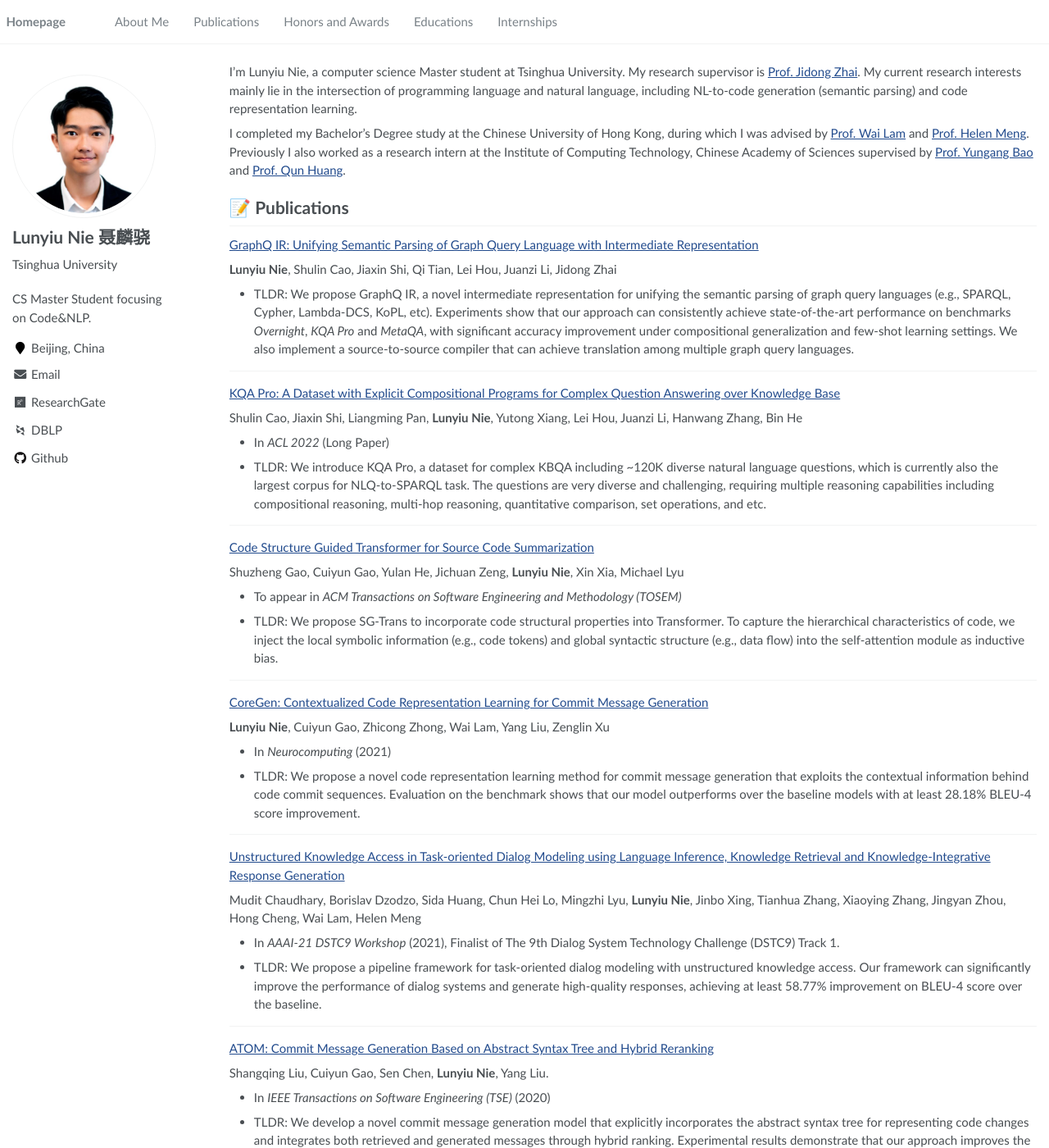
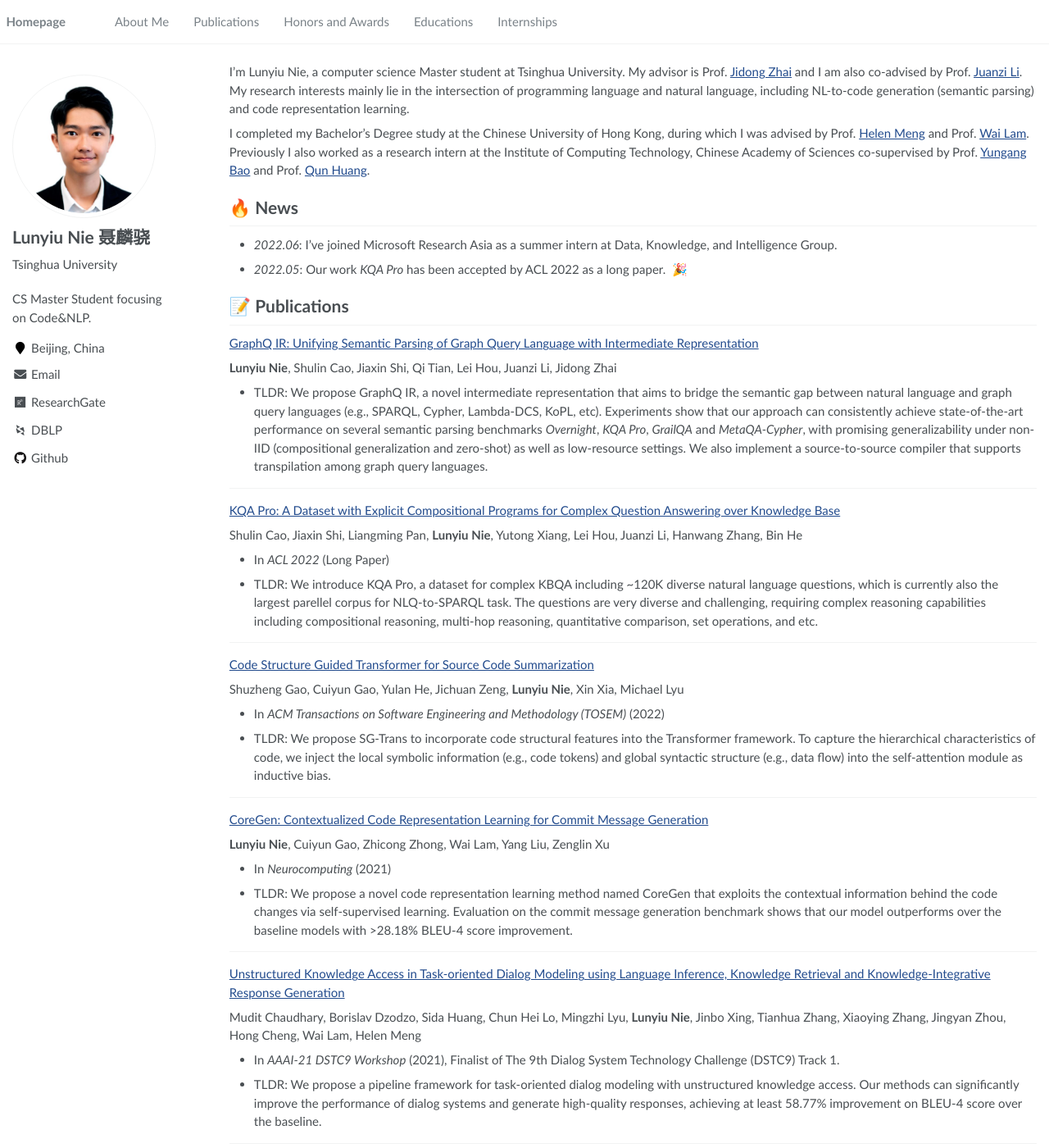
Before and after one commit to Flitternie/flitternie.github.io, a Jekyll site: the page built from _pages/about.md, in a window 1280 px wide and 1400 px high. Shown: the whole window at 82% size. Built offline with Jekyll 4.4.1, drawn with Linux system fonts in a browser that asks for light colours; some web fonts are replaced; some of the changed text lies outside the part shown.

Commit message:
Update about.md

```diff
--- a/_pages/about.md
+++ b/_pages/about.md
@@ -17,37 +17,38 @@ redirect_from:
 
 <span class='anchor' id='about-me'></span>
 
-I’m Lunyiu Nie, a computer science Master student at Tsinghua University. My research supervisor is [Prof. Jidong Zhai](https://pacman.cs.tsinghua.edu.cn/~zjd/). My current research interests mainly lie in the intersection of programming language and natural language, including NL-to-code generation (semantic parsing) and code representation learning.
+I’m Lunyiu Nie, a computer science Master student at Tsinghua University. My advisor is Prof. [Jidong Zhai](https://pacman.cs.tsinghua.edu.cn/~zjd/) and I am also co-advised by Prof. [Juanzi Li](http://keg.cs.tsinghua.edu.cn/persons/ljz/). My research interests mainly lie in the intersection of programming language and natural language, including NL-to-code generation (semantic parsing) and code representation learning.
 
-I completed my Bachelor’s Degree study at the Chinese University of Hong Kong, during which I was advised by [Prof. Wai Lam](http://www1.se.cuhk.edu.hk/~textmine/) and [Prof. Helen Meng](https://www.se.cuhk.edu.hk/people/academic-staff/prof-meng-mei-ling-helen/). Previously I also worked as a research intern at the Institute of Computing Technology, Chinese Academy of Sciences supervised by [Prof. Yungang Bao](http://acs.ict.ac.cn/baoyg/) and [Prof. Qun Huang](https://huangqundl.github.io/).
+I completed my Bachelor’s Degree study at the Chinese University of Hong Kong, during which I was advised by Prof. [Helen Meng](https://www.se.cuhk.edu.hk/people/academic-staff/prof-meng-mei-ling-helen/) and Prof. [Wai Lam](http://www1.se.cuhk.edu.hk/~textmine/). Previously I also worked as a research intern at the Institute of Computing Technology, Chinese Academy of Sciences co-supervised by Prof. [Yungang Bao](http://acs.ict.ac.cn/baoyg/) and Prof. [Qun Huang](https://huangqundl.github.io/).
 
 
-<!-- # 🔥 News
-- *2022.02*: &nbsp;🎉🎉 Lorem ipsum dolor sit amet, consectetur adipiscing elit. Vivamus ornare aliquet ipsum, ac tempus justo dapibus sit amet.
-- *2022.02*: &nbsp;🎉🎉 Lorem ipsum dolor sit amet, consectetur adipiscing elit. Vivamus ornare aliquet ipsum, ac tempus justo dapibus sit amet.  -->
+# 🔥 News
+- *2022.06*: I've joined Microsoft Research Asia as a summer intern at Data, Knowledge, and Intelligence Group.
+- *2022.05*: Our work _KQA Pro_ has been accepted by ACL 2022 as a long paper. &nbsp;🎉
+
 
 # 📝 Publications
 [GraphQ IR: Unifying Semantic Parsing of Graph Query Language with Intermediate Representation](https://arxiv.org/abs/2205.12078)
 
 **Lunyiu Nie**, Shulin Cao, Jiaxin Shi, Qi Tian, Lei Hou, Juanzi Li, Jidong Zhai
 
-- TLDR: We propose GraphQ IR, a novel intermediate representation for unifying the semantic parsing of graph query languages (e.g., SPARQL, Cypher, Lambda-DCS, KoPL, etc). Experiments show that our approach can consistently achieve state-of-the-art performance on benchmarks *Overnight*, *KQA Pro* and *MetaQA*, with significant accuracy improvement under compositional generalization and few-shot learning settings. We also implement a source-to-source compiler that can achieve translation among multiple graph query languages.
+- TLDR: We propose GraphQ IR, a novel intermediate representation that aims to bridge the semantic gap between natural language and graph query languages (e.g., SPARQL, Cypher, Lambda-DCS, KoPL, etc). Experiments show that our approach can consistently achieve state-of-the-art performance on several semantic parsing benchmarks *Overnight*, *KQA Pro*, *GrailQA* and *MetaQA-Cypher*, with promising generalizability under non-IID (compositional generalization and zero-shot) as well as low-resource settings. We also implement a source-to-source compiler that supports transpilation among graph query languages.
 
 ------
-[KQA Pro: A Dataset with Explicit Compositional Programs for Complex Question Answering over Knowledge Base](https://arxiv.org/abs/2007.03875)
+[KQA Pro: A Dataset with Explicit Compositional Programs for Complex Question Answering over Knowledge Base](https://aclanthology.org/2022.acl-long.422/)
 
 Shulin Cao, Jiaxin Shi, Liangming Pan, **Lunyiu Nie**, Yutong Xiang, Lei Hou, Juanzi Li, Hanwang Zhang, Bin He
 
 - In _ACL 2022_ (Long Paper)
-- TLDR: We introduce KQA Pro, a dataset for complex KBQA including ~120K diverse natural language questions, which is currently also the largest corpus for NLQ-to-SPARQL task. The questions are very diverse and challenging, requiring multiple reasoning capabilities including compositional reasoning, multi-hop reasoning, quantitative comparison, set operations, and etc.
+- TLDR: We introduce KQA Pro, a dataset for complex KBQA including ~120K diverse natural language questions, which is currently also the largest parellel corpus for NLQ-to-SPARQL task. The questions are very diverse and challenging, requiring complex reasoning capabilities including compositional reasoning, multi-hop reasoning, quantitative comparison, set operations, and etc.
 
 ------
-[Code Structure Guided Transformer for Source Code Summarization](https://arxiv.org/abs/2104.09340)
+[Code Structure Guided Transformer for Source Code Summarization](https://dl.acm.org/doi/10.1145/3522674)
 
 Shuzheng Gao, Cuiyun Gao, Yulan He, Jichuan Zeng, **Lunyiu Nie**, Xin Xia, Michael Lyu
 
-- To appear in _ACM Transactions on Software Engineering and Methodology (TOSEM)_
-- TLDR: We propose SG-Trans to incorporate code structural properties into Transformer. To capture the hierarchical characteristics of code, we inject the local symbolic information (e.g., code tokens) and global syntactic structure (e.g., data flow) into the self-attention module as inductive bias.
+- In _ACM Transactions on Software Engineering and Methodology (TOSEM)_ (2022)
+- TLDR: We propose SG-Trans to incorporate code structural features into the Transformer framework. To capture the hierarchical characteristics of code, we inject the local symbolic information (e.g., code tokens) and global syntactic structure (e.g., data flow) into the self-attention module as inductive bias.
 
 ------
 [CoreGen: Contextualized Code Representation Learning for Commit Message Generation](https://doi.org/10.1016/j.neucom.2021.05.039)
@@ -55,7 +56,7 @@ Shuzheng Gao, Cuiyun Gao, Yulan He, Jichuan Zeng, **Lunyiu Nie**, Xin Xia, Micha
 **Lunyiu Nie**, Cuiyun Gao, Zhicong Zhong, Wai Lam, Yang Liu, Zenglin Xu
 
 - In *Neurocomputing* (2021)
-- TLDR: We propose a novel code representation learning method for commit message generation that exploits the contextual information behind code commit sequences. Evaluation on the benchmark shows that our model outperforms over the baseline models with at least 28.18% BLEU-4 score improvement.
+- TLDR: We propose a novel code representation learning method named CoreGen that exploits the contextual information behind the code changes via self-supervised learning. Evaluation on the commit message generation benchmark shows that our model outperforms over the baseline models with >28.18% BLEU-4 score improvement.
 
 ------
 [Unstructured Knowledge Access in Task-oriented Dialog Modeling using Language Inference, Knowledge Retrieval and Knowledge-Integrative Response Generation](https://arxiv.org/abs/2101.06066)
@@ -63,7 +64,7 @@ Shuzheng Gao, Cuiyun Gao, Yulan He, Jichuan Zeng, **Lunyiu Nie**, Xin Xia, Micha
 Mudit Chaudhary, Borislav Dzodzo, Sida Huang, Chun Hei Lo, Mingzhi Lyu, **Lunyiu Nie**, Jinbo Xing, Tianhua Zhang, Xiaoying Zhang, Jingyan Zhou, Hong Cheng, Wai Lam, Helen Meng
 
 - In *AAAI-21 DSTC9 Workshop* (2021), Finalist of The 9th Dialog System Technology Challenge (DSTC9) Track 1.
-- TLDR: We propose a pipeline framework for task-oriented dialog modeling with unstructured knowledge access. Our framework can significantly improve the performance of dialog systems and generate high-quality responses, achieving at least 58.77% improvement on BLEU-4 score over the baseline.
+- TLDR: We propose a pipeline framework for task-oriented dialog modeling with unstructured knowledge access. Our methods can significantly improve the performance of dialog systems and generate high-quality responses, achieving at least 58.77% improvement on BLEU-4 score over the baseline.
 
 ------
 [ATOM: Commit Message Generation Based on Abstract Syntax Tree and Hybrid Reranking](https://doi.org/10.1109/TSE.2020.3038681)
@@ -86,5 +87,6 @@ Shangqing Liu, Cuiyun Gao, Sen Chen, **Lunyiu Nie**, Yang Liu.
 - *2015.08 - 2020.07*, The Chinese University of Hong Kong, B.B.A. (Honours) Degree, Second Major in Computer Science. CGPA: 3.60 / 4.00, Computer Science GPA: 3.70 / 4.00.
 
 # 💻 Internships
-- *2021.07 - 2022.03*, Alibaba Cloud, Beijing.
-- *2018.07 - 2018.08*, Institute of Computing Technology, Chinese Academy of Sciences, Beijing.
+- *2022.06 - Present*, Microsoft Research Asia
+- *2021.07 - 2022.03*, Alibaba Cloud
+- *2018.07 - 2018.08*, Institute of Computing Technology, Chinese Academy of Sciences
```
